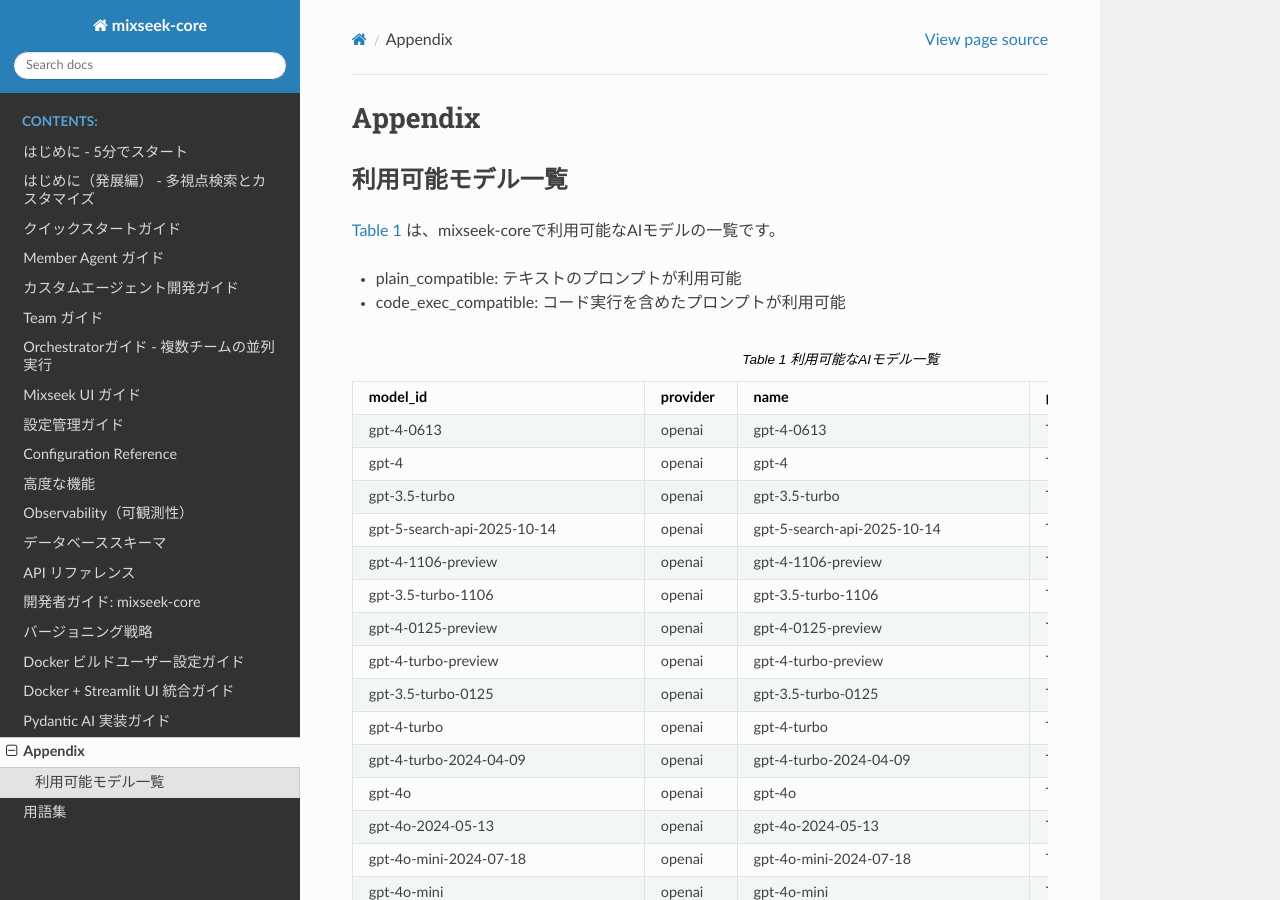
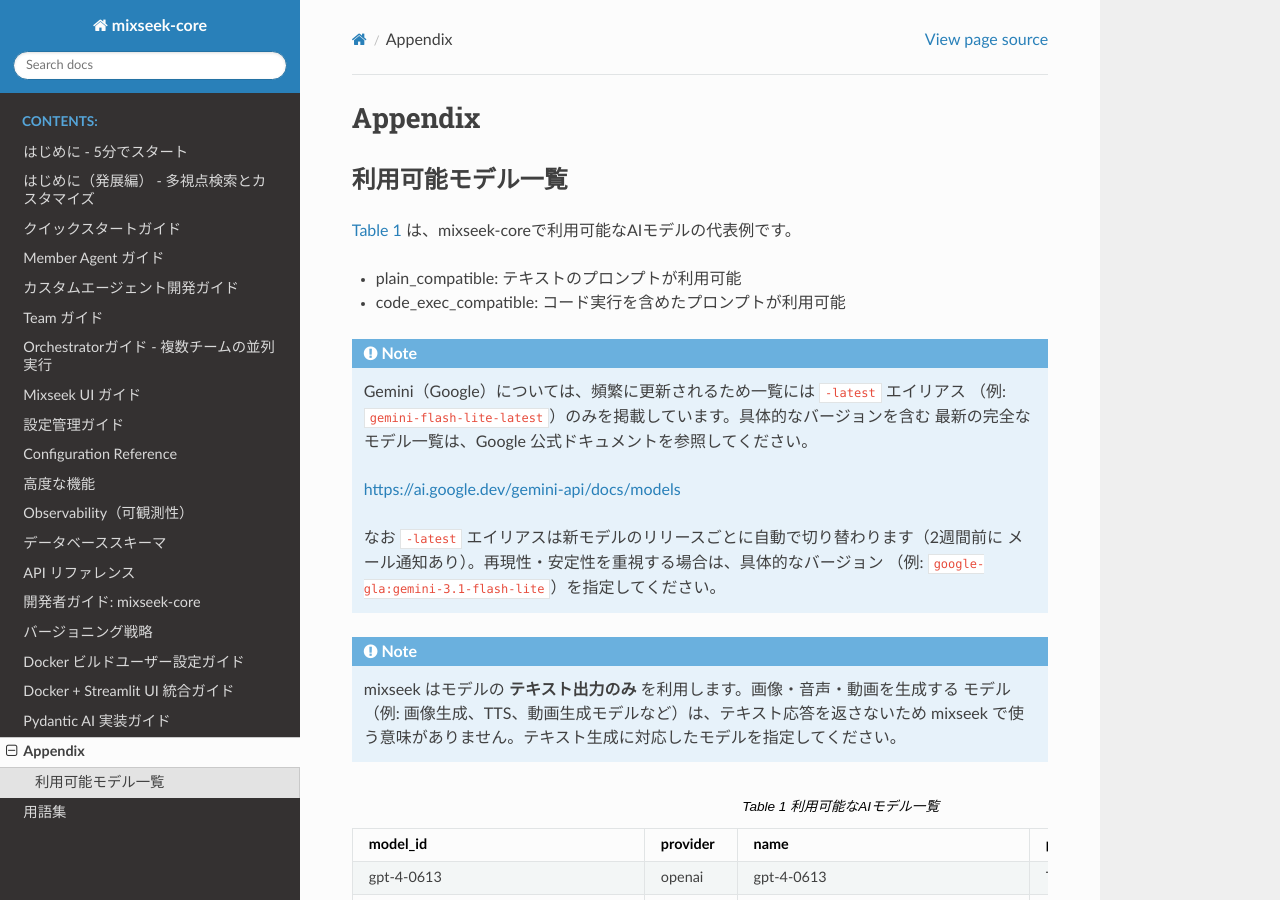
Before and after one commit to mixseek/mixseek-core, a Sphinx documentation site: the page built from docs/appendix/valid-models.md, in a window 1280 px wide and 900 px high. Built offline with Sphinx 7.4.7 and the Read the Docs theme 3.1.0, drawn with Linux system fonts in a browser that asks for light colours; some of the changed text lies outside the part shown.

Commit message:
docs: モデルカタログを latest エイリアスに集約し pro 参照を除去
- valid-models.csv: Gemini は -latest エイリアス（flash-lite/flash）のみ掲載に集約
- appendix/valid-models.md: 完全な一覧は Google 公式ドキュメントを参照する旨と、
  テキスト出力のみ対応（画像・音声・動画生成モデルは利用不可）の注記を追加
- ADK サンプル: Gemini 3 pro は未リリースのため gemini-3-pro-preview 参照を除去し、
  supported_prefixes を ("gemini-flash",) に整理

Created by 🤖Claude Opus 4.8 (1M context)

Co-Authored-By: Claude Opus 4.8 (1M context) <noreply@anthropic.com>

````diff
--- a/docs/appendix/valid-models.md
+++ b/docs/appendix/valid-models.md
@@ -2,10 +2,28 @@
 
 ## 利用可能モデル一覧
 
-{numref}`table-valid-models` は、mixseek-coreで利用可能なAIモデルの一覧です。
+{numref}`table-valid-models` は、mixseek-coreで利用可能なAIモデルの代表例です。
 
 - plain_compatible: テキストのプロンプトが利用可能
 - code_exec_compatible: コード実行を含めたプロンプトが利用可能
+
+```{note}
+Gemini（Google）については、頻繁に更新されるため一覧には `-latest` エイリアス
+（例: `gemini-flash-lite-latest`）のみを掲載しています。具体的なバージョンを含む
+最新の完全なモデル一覧は、Google 公式ドキュメントを参照してください。
+
+<https://ai.google.dev/gemini-api/docs/models>
+
+なお `-latest` エイリアスは新モデルのリリースごとに自動で切り替わります（2週間前に
+メール通知あり）。再現性・安定性を重視する場合は、具体的なバージョン
+（例: `google-gla:gemini-3.1-flash-lite`）を指定してください。
+```
+
+```{note}
+mixseek はモデルの **テキスト出力のみ** を利用します。画像・音声・動画を生成する
+モデル（例: 画像生成、TTS、動画生成モデルなど）は、テキスト応答を返さないため
+mixseek で使う意味がありません。テキスト生成に対応したモデルを指定してください。
+```
 
 ```{csv-table} 利用可能なAIモデル一覧
 :name: table-valid-models
--- a/docs/data/valid-models.csv
+++ b/docs/data/valid-models.csv
@@ -48,7 +48,6 @@ gpt-5-search-api,openai,gpt-5-search-api,True,False
 gpt-3.5-turbo-16k,openai,gpt-3.5-turbo-16k,True,False
 gemini-flash-lite-latest,google,Gemini Flash-Lite (latest),True,False
 gemini-flash-latest,google,Gemini Flash (latest),True,False
-gemini-3-pro-preview,google,Gemini 3 Pro Preview,True,False
 claude-sonnet-4-5-20250929,anthropic,Claude Sonnet 4.5,True,True
 claude-haiku-4-5,anthropic,Claude Haiku 4.5,True,True
 claude-opus-4-1,anthropic,Claude Opus 4.1,True,True
````
Also changed, not shown: examples/custom_agents/adk_research/README.md, 3 other files.
